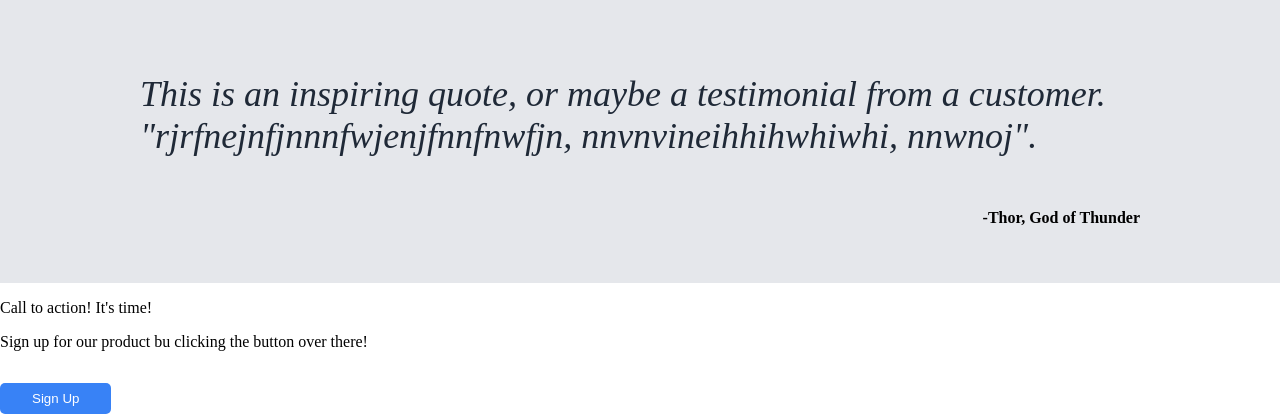
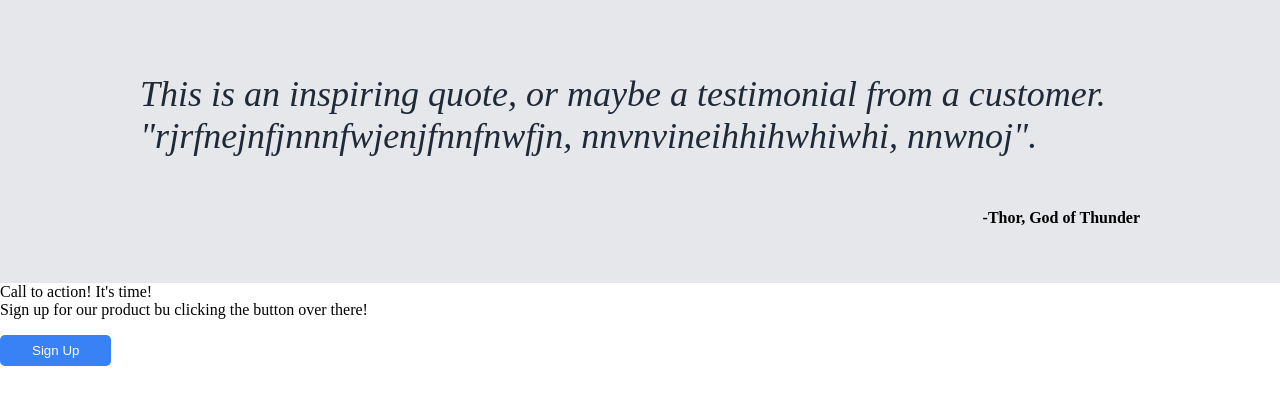
Before and after one commit to greedisgud/landing-page, a plain HTML site: page index.html in a window 1280 px wide. Shown: the part 592-1006 px from the top of the page. After the commit the page ends 958 px from the top, so only its background shows below. Drawn offline with Linux system fonts and the light colour scheme.

Commit message:
html fix

```diff
--- a/index.html
+++ b/index.html
@@ -76,12 +76,13 @@
     </div>
 
     <div class ="action">
-        <p>Call to action! It's time!</p>
-        <p>Sign up for our product bu clicking the button over there!</p>
+        <div class = "action-para">
+            <div class = "action-title">Call to action! It's time!</div>
+            <div class = "action-text">Sign up for our product bu clicking the button over there!</div>
+        </div>
         <button>Sign Up</button>
+    </div>
 
-
-    </div>
 
 
 </body>
```
